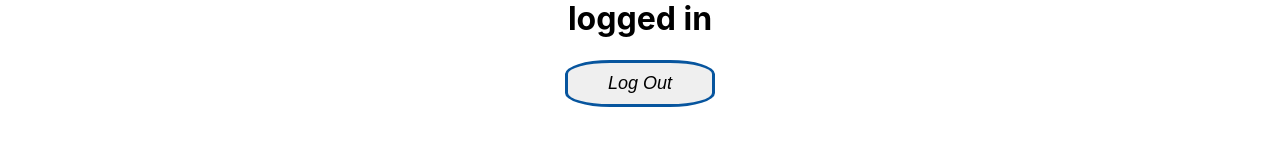
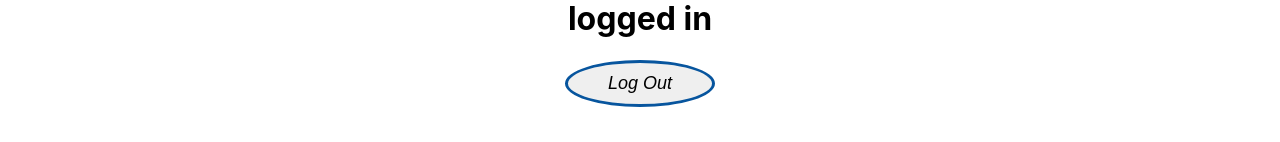
Before and after one commit to shanecolby/my_app_react, a React (Create React App) app: page / in a window 1280 px wide. Shown: the part 297-439 px from the top of the page. Built offline with nearby package versions, Linux system fonts and the light colour scheme.

Commit message:
refactor

```diff
--- a/src/index.css
+++ b/src/index.css
@@ -58,7 +58,7 @@ code {
 .button {
   margin-left: 25%;
   width: 50%;
-  border-radius: 30%;
+  border-radius: 100%;
   border: 3px solid rgb(7, 85, 158);
   padding: 10px;
   font-family: sans-serif;
```
